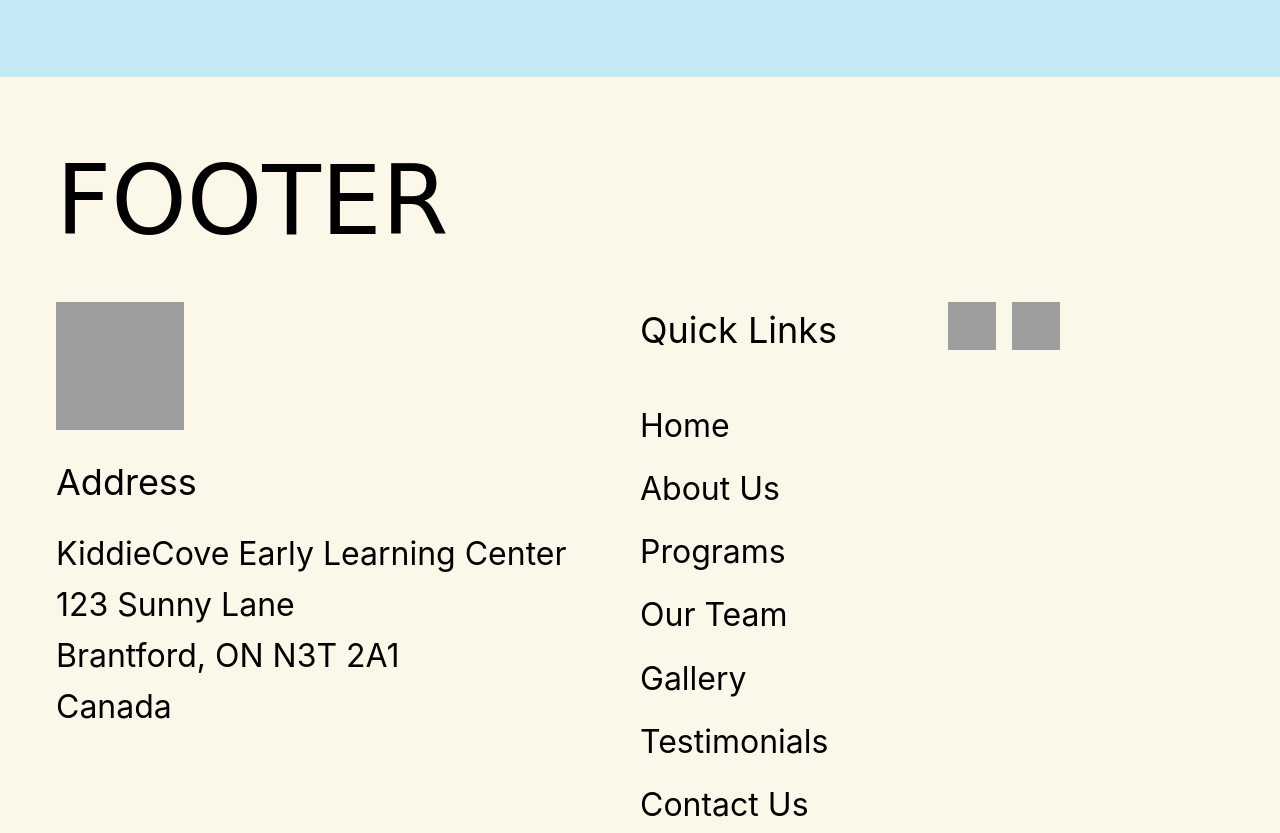
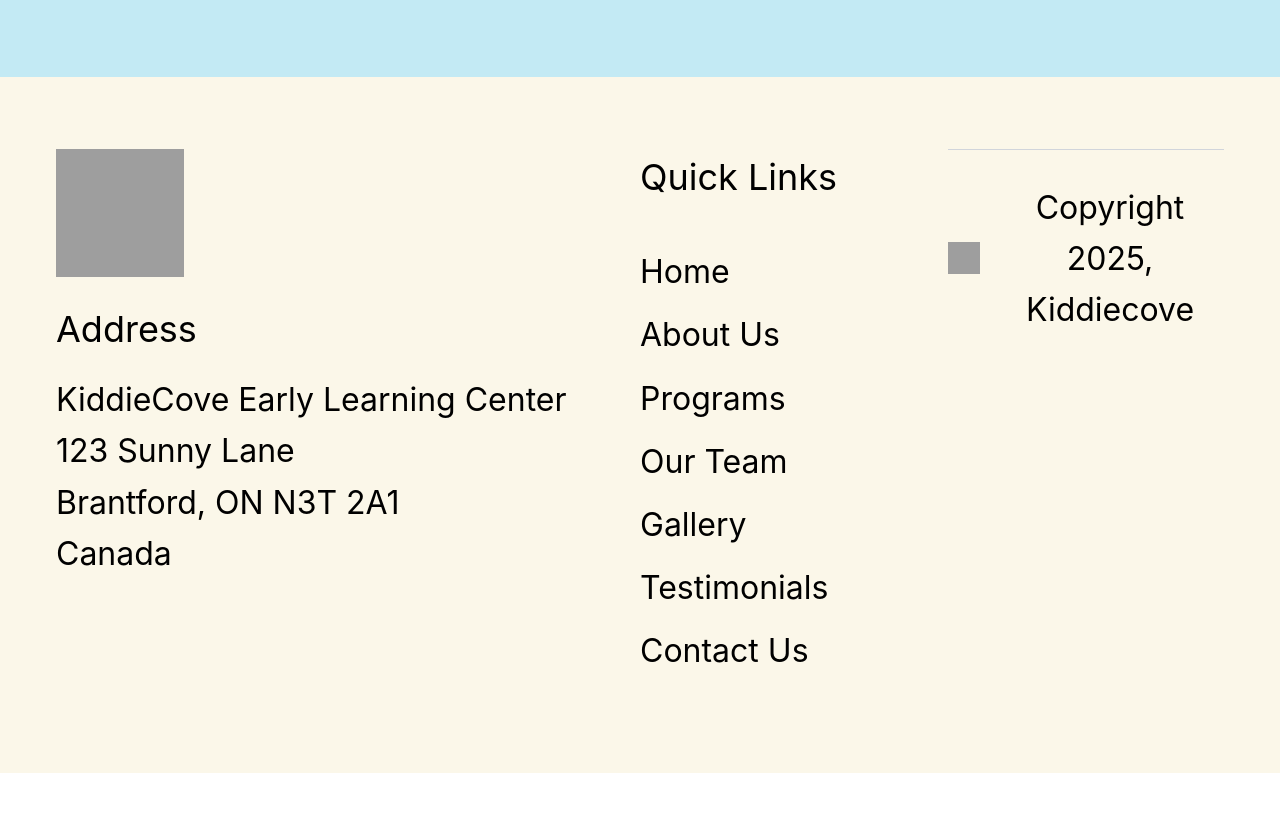
Before and after one commit to tobdesign10/kiddiecove, a plain HTML site: page About.html in a window 1280 px wide. Shown: the part 4041-4874 px from the top of the page. After the commit the page ends 4814 px from the top, so only its background shows below. Drawn offline with Linux system fonts and the light colour scheme; grey boxes are pictures that could not be loaded; a web font is replaced by a local one.

Commit message:
Update About.html

```diff
--- a/About.html
+++ b/About.html
@@ -302,10 +302,10 @@
       </section>
     </main>
 
-    <!-- Footer -->
+ <!-- Footer -->
     <footer class="footer">
       <div class="container">
-        <h2 class="section-title">FOOTER</h2>
+        <h2 class="section-title"></h2>
         <div class="footer-content">
           <!-- Logo and Address -->
           <div class="footer-section">
@@ -341,22 +341,6 @@
             </ul>
           </div>
 
-          <!-- Social Media -->
-          <div class="footer-section social-section">
-            <div class="social-icons">
-              <img
-                src="https://cdn.builder.io/api/v1/image/assets/TEMP/0b2a5500aaeb8f71c49dee3ff4f40c2ef5ca122d?width=180"
-                alt="LinkedIn"
-                class="social-icon"
-              />
-              <img
-                src="https://cdn.builder.io/api/v1/image/assets/TEMP/aa7d35585bd4a6a0c8431e1a48671efc0c954f1e?width=180"
-                alt="Instagram"
-                class="social-icon"
-              />
-            </div>
-          </div>
-        </div>
 
         <!-- Copyright -->
         <div class="copyright">
```
